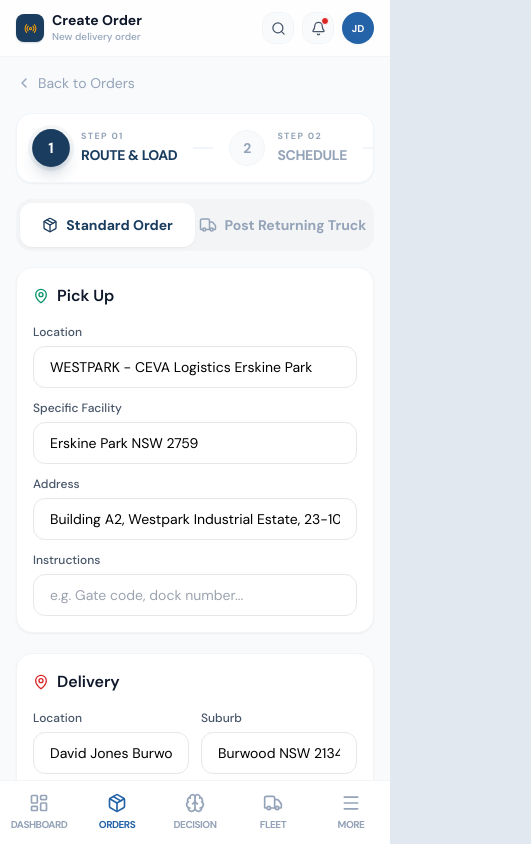
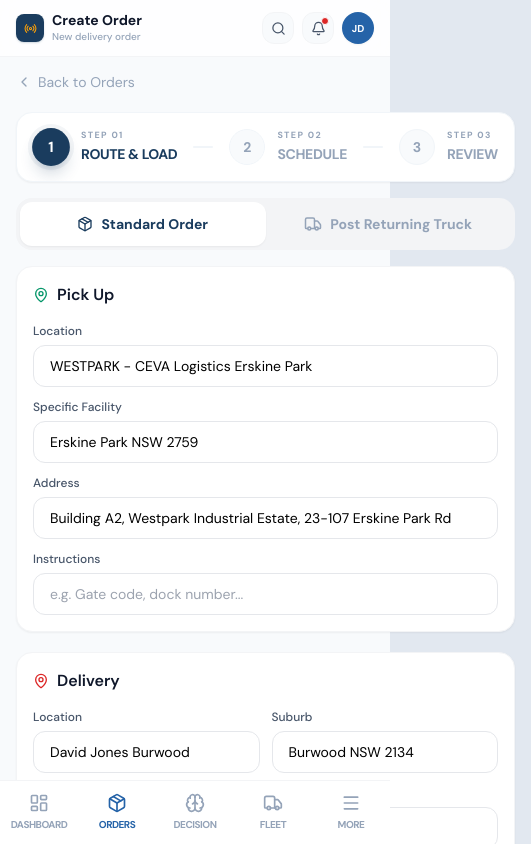
Before and after one commit to adibci/trucking-app, a React (Vite) app: page /orders/create in a window 390 px wide. Shown: the top 844 px of the page, 531 px wide, since content can reach past the window. Built offline with nearby package versions, Linux system fonts and the light colour scheme.

Commit message:
feat: implement application routing, main layout structure, and responsive TopBar component

```diff
--- a/src/App.tsx
+++ b/src/App.tsx
@@ -37,7 +37,7 @@
     <BrowserRouter>
       <Routes>
         {/* Auth */}
-        <Route path="/" element={<Splash />} />
+        <Route path="/" element={<Navigate to="/login" replace />} />
         <Route path="/login" element={<Login />} />
         <Route path="/register" element={<Register />} />
         <Route path="/forgot-password" element={<ForgotPassword />} />
--- a/src/components/layout/OwnerLayout.tsx
+++ b/src/components/layout/OwnerLayout.tsx
@@ -11,8 +11,10 @@
       </div>
 
       {/* Main content: full width on mobile, offset on desktop */}
-      <main className="flex-1 md:ml-60 min-h-screen flex flex-col pb-16 md:pb-0 overflow-x-hidden">
-        <Outlet />
+      <main className="flex-1 md:ml-60 min-h-screen flex flex-col pb-16 md:pb-0">
+        <div className="overflow-x-hidden flex-1 flex flex-col">
+          <Outlet />
+        </div>
       </main>
 
       {/* Bottom nav: visible only on mobile */}
--- a/src/components/layout/TopBar.tsx
+++ b/src/components/layout/TopBar.tsx
@@ -11,7 +11,8 @@
   const [showSearch, setShowSearch] = useState(false)
 
   return (
-    <header className="bg-white/80 backdrop-blur-md border-b border-gray-100 sticky top-0 z-40">
+    <>
+    <header className="bg-white/80 backdrop-blur-md border-b border-gray-100 fixed md:sticky top-0 left-0 right-0 z-40">
       {/* Mobile header */}
       <div className="flex md:hidden items-center justify-between px-4 py-3 h-14">
         {showSearch ? (
@@ -82,5 +83,8 @@
         </div>
       </div>
     </header>
+    {/* Mobile spacer: pushes content below the fixed header */}
+    <div className="h-14 md:hidden" />
+    </>
   )
 }
```
